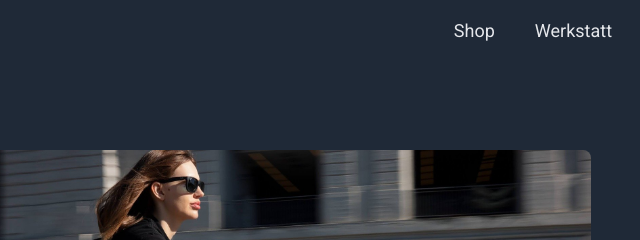
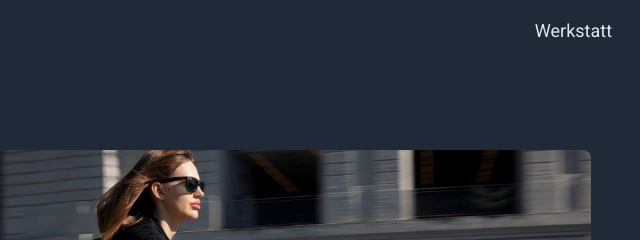
Before and after one commit to TomSoerr/odin-landing-page, a plain HTML site: page index.html in a window 1280 px wide. Shown: the top 240 px of the page, 374-1014 px from the left. Drawn offline with Linux system fonts and the light colour scheme.

Commit message:
Update index.html and delete link

```diff
--- a/index.html
+++ b/index.html
@@ -10,7 +10,6 @@
         <div class="header">
             <div class="container0">
                 <p class="headline">Test&#9711;Bikes</p>
-                <a class="link" href="https://github.com/TomSoerr/odin-landing-page">Shop</a>
                 <a class="link" href="#contact">Werkstatt</a>
                 <a class="link" href="https://github.com/TomSoerr/odin-landing-page">Kontakt</a>
             </div>
```
